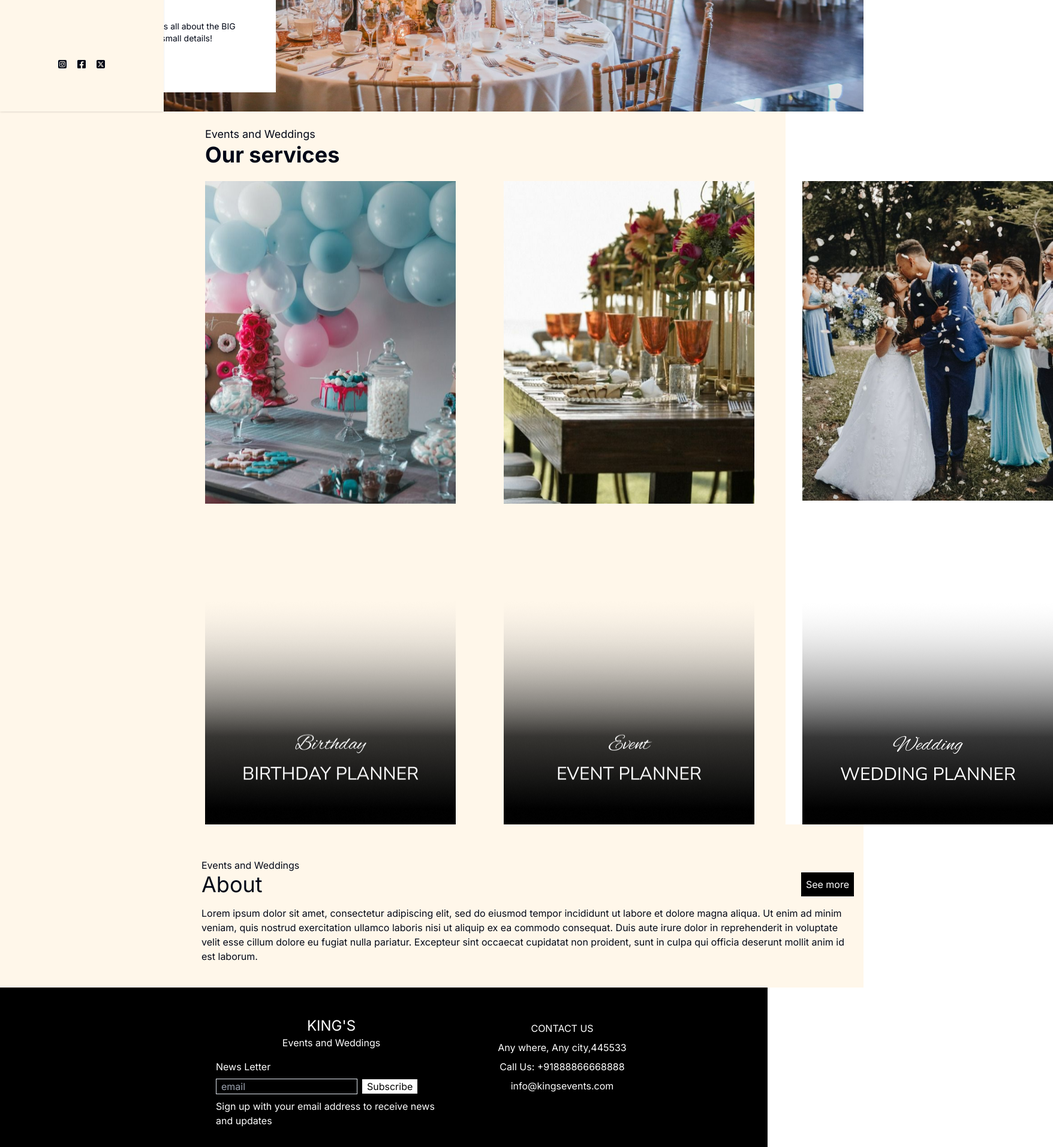
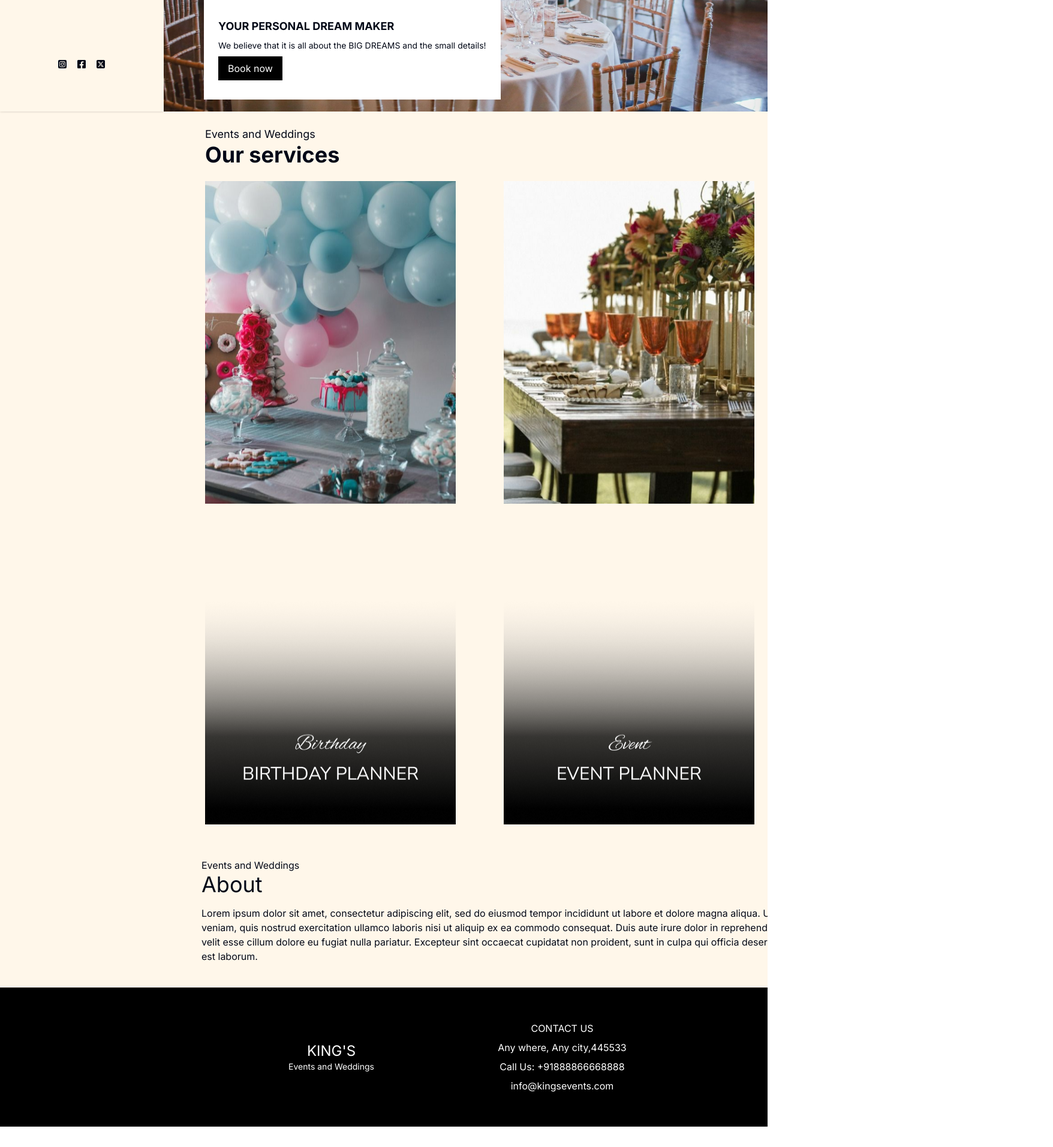
Before and after one commit to ANU7MADHAV/event-work, a Next.js app: page / in a window 1280 px wide. Shown: the part 614-2527 px from the top of the page at 60% size, 1756 px wide, since content can reach past the window. After the commit the page ends 2493 px from the top, so only its background shows below. Built offline with nearby package versions, Linux system fonts and the light colour scheme.

Commit message:
landing page completed

```diff
--- a/components/Footer/Footer.tsx
+++ b/components/Footer/Footer.tsx
@@ -2,13 +2,13 @@ import React from "react";
 
 const Footer = () => {
   return (
-    <div className="flex w-screen justify-between bg-black text-left lg:px-[150px] lg:py-8 ">
+    <div className="flex h-full w-screen items-center justify-between bg-black px-2 py-6 text-left text-sm lg:px-[150px] lg:py-8 ">
       <div className="flex w-full flex-col  lg:ml-[210px]">
-        <div className="my-4 text-center text-white">
+        <div className=" py-4 text-center text-white">
           <h1 className="text-2xl text-white">KING&apos;S</h1>
           <p className="text-white">Events and Weddings</p>
         </div>
-        <div>
+        {/* <div>
           <p className="text-white">News Letter</p>
           <input
             type="text"
@@ -19,10 +19,10 @@ const Footer = () => {
           <p className="text-white">
             Sign up with your email address to receive news and updates
           </p>
-        </div>
+        </div> */}
       </div>
 
-      <div className="w-full space-y-2 py-6 text-center text-white">
+      <div className="w-full text-center text-white md:space-y-3 md:text-base lg:space-y-2 lg:py-6">
         <p>CONTACT US</p>
         <p>Any where, Any city,445533</p>
         <p>Call Us: +91888866668888</p>
--- a/components/Homepage/FirstSection.tsx
+++ b/components/Homepage/FirstSection.tsx
@@ -6,15 +6,17 @@ const FirstSection = () => {
       <section className="visible bg-none lg:hidden">
         <SheetDemo />
       </section>
-      <div className="mb-8 flex w-[300px] items-end justify-center ">
-        <section className="-ml-8 w-auto bg-white p-4 lg:p-6 ">
+      <div className="-ml-10 mb-5 flex w-[300px] items-end justify-start md:w-full lg:ml-[180px] ">
+        <section className="tex-xs md:[600px] w-auto bg-white px-4 py-2 md:text-sm lg:p-6 ">
           <h3 className="pb-3 lg:pb-6">Dream Maker</h3>
-          <h1 className="py-2 text-lg">YOUR PERSONAL DREAM MAKER</h1>
+          <h1 className="py-2 text-sm font-bold md:text-lg">
+            YOUR PERSONAL DREAM MAKER
+          </h1>
           <p className="text-sm">
             We believe that it is all about the BIG DREAMS and the small
             details!
           </p>
-          <button className="my-2 bg-black px-4 py-2 text-white">
+          <button className="my-2 bg-black px-4 py-2 text-sm text-white md:text-base">
             Book now
           </button>
         </section>
--- a/components/Homepage/Homepage.tsx
+++ b/components/Homepage/Homepage.tsx
@@ -6,7 +6,7 @@ import { SheetDemo } from "../Navbar/MobileNavbar";
 
 export default function Home() {
   return (
-    <main className="w-screen  lg:grid lg:grid-cols-8">
+    <main className="w-screen overflow-x-hidden lg:grid lg:grid-cols-8">
       <nav className="lg:fixed lg:top-0 lg:col-start-1 lg:h-screen ">
         <section className="hidden h-screen lg:block">
           <Navbar />
--- a/components/Homepage/ThirSection.tsx
+++ b/components/Homepage/ThirSection.tsx
@@ -5,8 +5,10 @@ const ThirdSection = () => {
         <section className="py-4">
           <h1>Events and Weddings</h1>
           <section className="flex justify-between">
-            <h1 className="text-4xl">About</h1>
-            <button className=" bg-black px-2 py-1 text-white">See more</button>
+            <h1 className="text-2xl lg:text-4xl">About</h1>
+            <button className=" bg-black px-2 py-1 text-sm text-white">
+              See more
+            </button>
           </section>
         </section>
 
```
